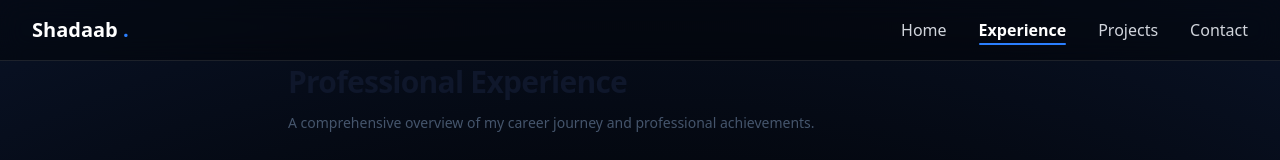
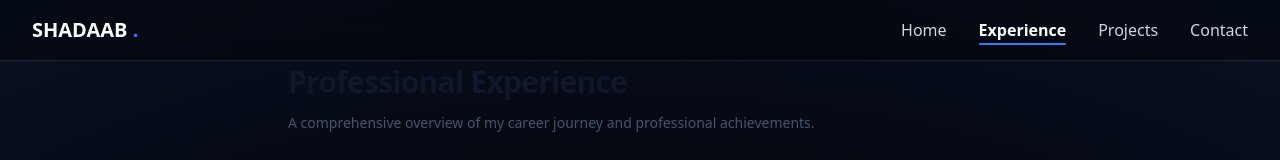
Before and after one commit to syedmohammedshadaab/portfolio, a React (Vite) app: page /about in a window 1280 px wide. Shown: the top 160 px of the page. Built offline with nearby package versions, Linux system fonts and the light colour scheme.

Commit message:
Updated Navbar

```diff
--- a/src/components/Navbar.jsx
+++ b/src/components/Navbar.jsx
@@ -23,7 +23,7 @@ const Navbar = () => {
           className="text-xl font-bold text-white"
         >
           <NavLink to="/" className="group">
-            Shadaab{" "}
+            SHADAAB{" "}
             <span className="text-blue-500 group-hover:text-blue-400 transition">
               .
             </span>
--- a/src/pages/Projects.jsx
+++ b/src/pages/Projects.jsx
@@ -16,7 +16,8 @@ const projects = [
   },
   {
     title: "RAG-Based Q&A Chatbot",
-    description: "Built a Retrieval-Augmented Generation chatbot enabling users to upload PDFs and ask context-aware questions",
+    description:
+      "Built a Retrieval-Augmented Generation chatbot enabling users to upload PDFs and ask context-aware questions",
     imageUrl: "",
     github: {
       repo: "https://github.com/syedmohammedshadaab/RAG_Question_Answering_bot",
```
